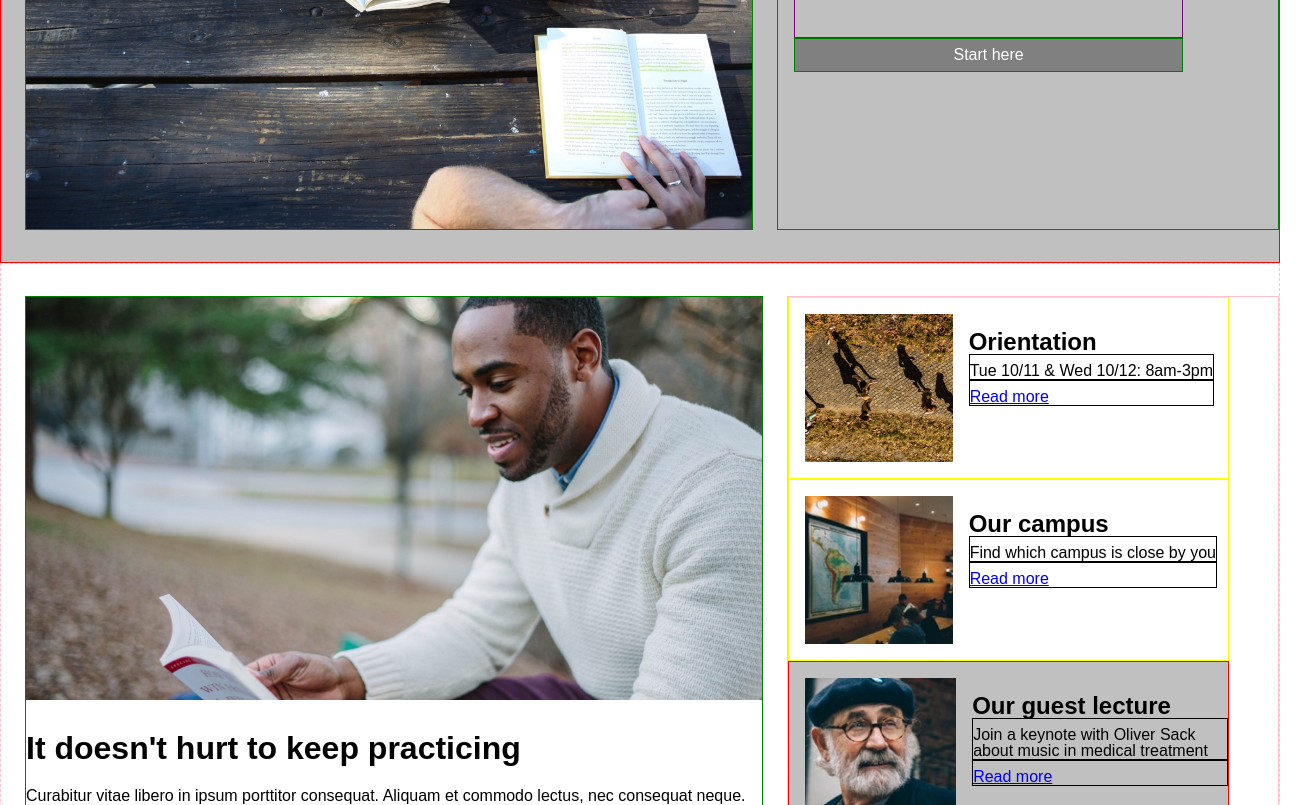
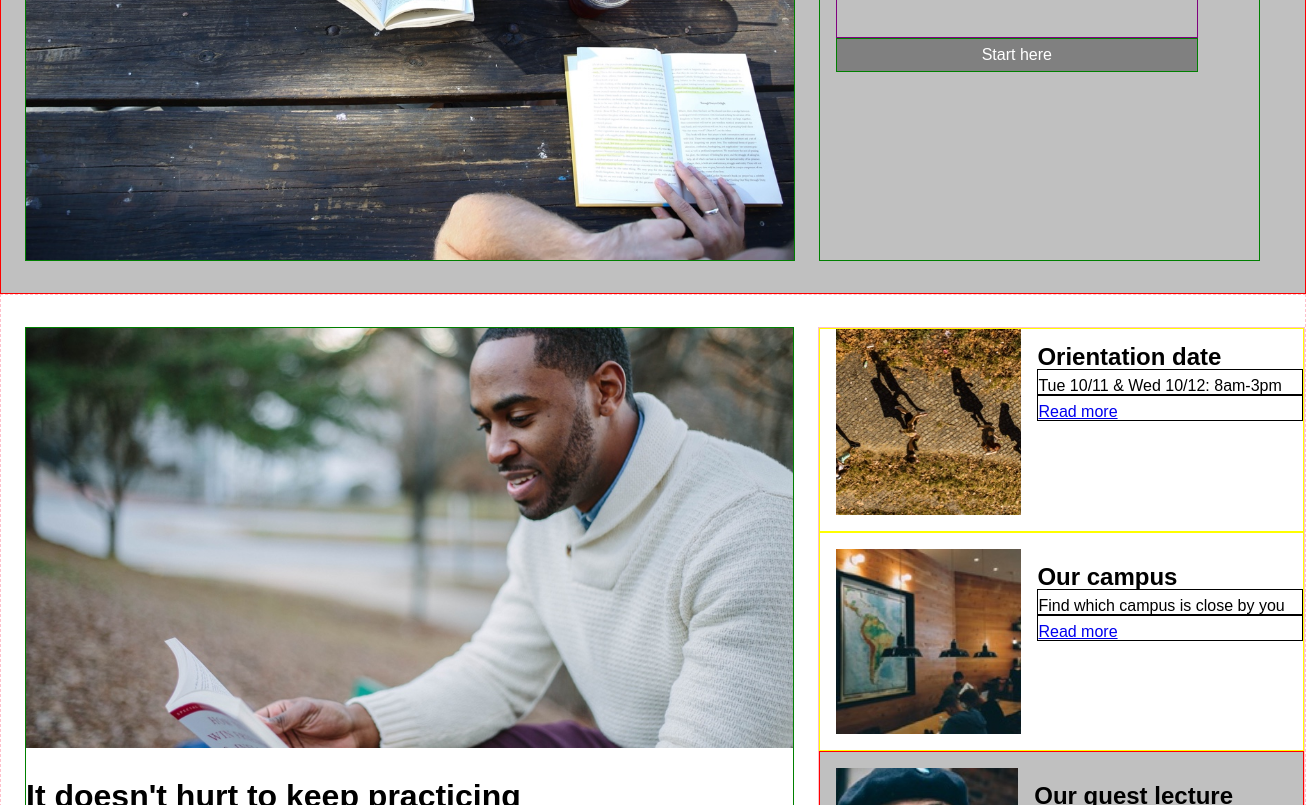
Before and after one commit to gopilla/Colmar, a plain HTML site: page index.html in a window 1280 px wide. Shown: the part 406-1211 px from the top of the page, 1306 px wide, since content can reach past the window. Drawn offline with Linux system fonts and the light colour scheme.

Commit message:
first two sections complete with individual sizing

```diff
--- a/index.html
+++ b/index.html
@@ -59,18 +59,18 @@
 
       <div class="practical">
         <!--first info section - Orientation-->
-        <div class="info-section">
+        <div class="info-section" id="one">
           <div class="smallimage">
             <img src="./resources/images/information-orientation.jpg" alt="">
           </div>
           <div class="info">
-            <span>Orientation</span>
+            <span>Orientation date</span>
             <p>Tue 10/11 & Wed 10/12: 8am-3pm</p>
             <a href="#"><p class="Read">Read more</p></a>
           </div>
         </div>
         <!--second info section - Our campus-->
-        <div class="info-section">
+        <div class="info-section two">
           <div class="smallimage">
             <img src="./resources/images/information-campus.jpg" alt="">
           </div>
--- a/resources/css/style.css
+++ b/resources/css/style.css
@@ -36,6 +36,7 @@ body{
 
 .banner{
   display: flex;
+  width: 100%;
   padding: 2rem 0 2rem 1.5rem;
   background-color: silver;
   border: 1px solid red;
@@ -55,7 +56,7 @@ body{
 .calltoaction{
   display: inline-block;
   padding-left: 1rem;
-  width: 40%;
+  width: 423px;
   border: 1px solid green;
 }
 .call{
@@ -63,11 +64,11 @@ body{
   padding-bottom: 2.5rem;
   border: 1px solid purple;
   line-height: 2.5rem;
-  width: 80%;
+  width: 85%;
 
 }
 .call h1{
-  font-size: 3rem;
+  font-size: 2.5rem;
   font-weight: bolder;
   padding-bottom: 1rem;
 }
@@ -82,24 +83,25 @@ body{
   padding-top: 0.5rem;
   padding-bottom: 0.5rem;
   background-color: grey;
-  width: 80%;
+  width: 85%;
   color: white;
   border: 1px solid green;
 }
 
-.practical{
-  display: inline-block;
-  width: 40%;
-  border: 1px solid pink;
-}
 .information{
   display: flex;
+  width: 100%;
   padding: 2rem 0 2rem 1.5rem;
   border: 1px dashed pink;
 }
+.practical{
+  display: inline-block;
+  width: 38%;
+  border: 1px solid pink;
+}
+
 .info-section{
   display: flex;
-  width: 423px;
   padding: 0 0 1rem 1rem;
   border: 1px solid yellow;
 }
@@ -107,10 +109,10 @@ body{
   padding-top: 1rem;
 }
 .smallimage{
-  width: 35%;
+  width: 70%;
 }
 .guestphoto{
-  width: 65%;
+  width: 68%;
   height: auto;
 }
 .guestphoto img{
@@ -126,6 +128,7 @@ body{
 }
 .info{
   display: inline-block;
+  width: 100%;
   padding: 1rem 0 0 1rem;
 }
 .info span{
@@ -147,6 +150,9 @@ body{
   padding-top: 2rem;
   font-size: 0.9rem;
 }
+#one{
+  padding-top: 0;
+}
 #three{
   display: flex;
   background-color: white;
@@ -154,6 +160,5 @@ body{
   padding-top: 1rem;
   padding-bottom: 1rem;
   border: 1px solid red;
-  width: 423px;
   background-color: silver;
 }
```
